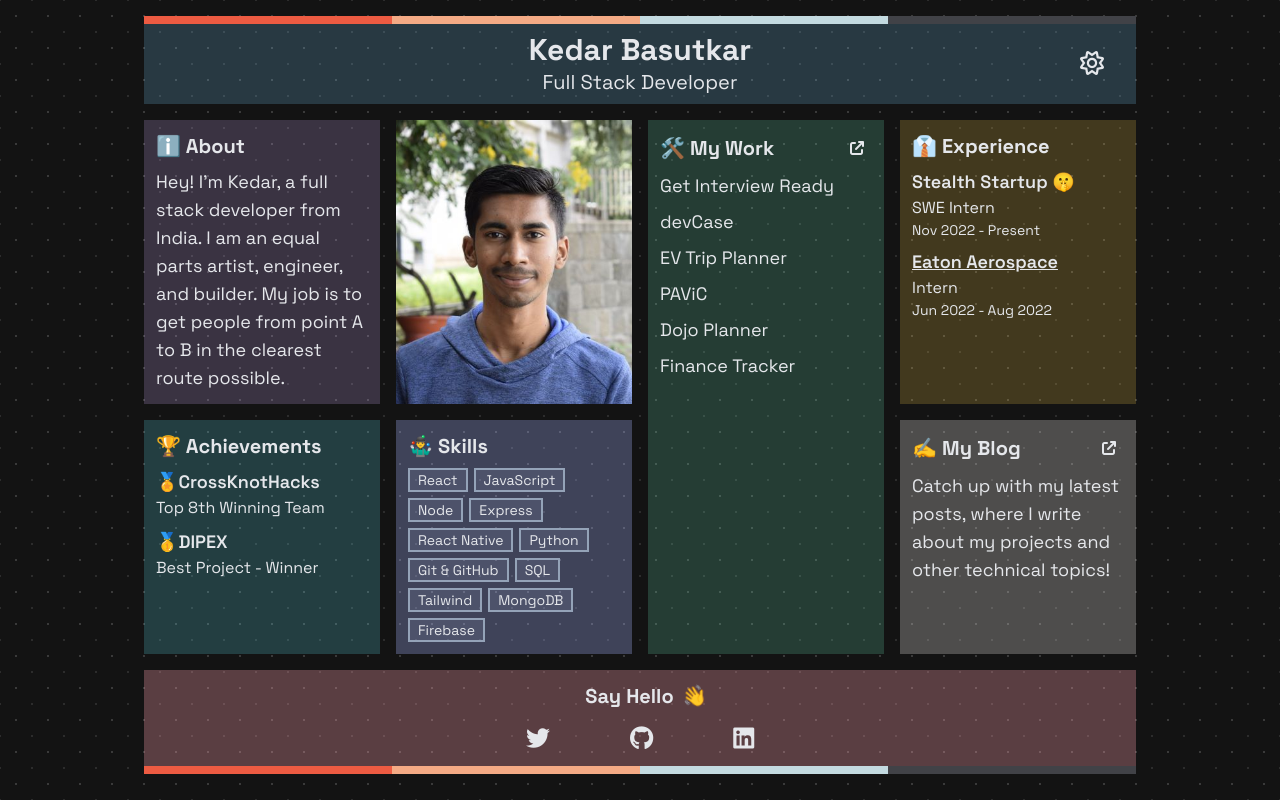
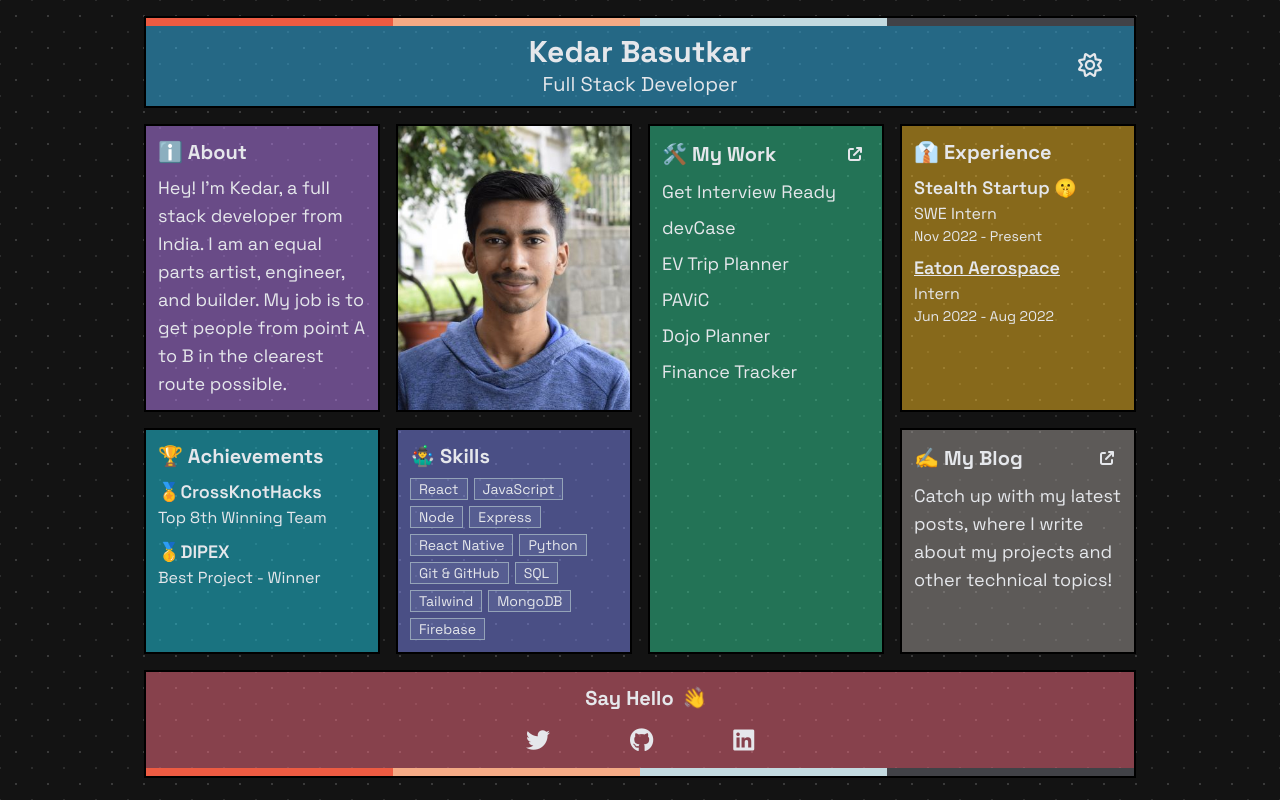
Before and after one commit to kedaroo/portfolio-in-tailiwind, a website: page index.html in a window 1280 px wide. Drawn offline with Linux system fonts and the light colour scheme.

Commit message:
style: card -> shadow & border

```diff
--- a/index.html
+++ b/index.html
@@ -33,7 +33,7 @@
     >
       <!-- Hero Section -->
       <div
-        class="relative w-full bg-sky-300/20 text-center shadow-md shadow-sky-100 dark:shadow-none"
+        class="relative w-full transform border-2 border-black bg-sky-400/50 text-center transition-all hover:shadow-3xl dark:shadow-sky-400"
       >
         <!-- Color Bar -->
         <div class="mb-2 grid h-2 grid-cols-4">
@@ -57,9 +57,7 @@
       <!-- Grid Container -->
       <div class="mt-4 grid flex-1 grid-cols-2 gap-4 pb-4 md:grid-cols-4">
         <!-- About Card -->
-        <div
-          class="card bg-purple-300/20 shadow-md shadow-purple-100 dark:shadow-none"
-        >
+        <div class="card bg-purple-400/50 dark:shadow-purple-400">
           <h2 class="mb-2">ℹ️ About</h2>
           <p>
             Hey! I'm Kedar, a full stack developer from India. I am an equal
@@ -74,14 +72,14 @@
           <img
             src="./assets/photo.JPG"
             alt="display picture"
-            class="h-full transform object-cover transition-all duration-200 ease-in-out hover:scale-95"
+            class="h-full transform border-2 border-black object-cover transition-all duration-200 ease-in-out hover:scale-95 hover:shadow-3xl"
           />
         </div>
         <!--  -->
 
         <!-- My Work Card -->
         <div
-          class="card bg-emerald-300/20 shadow-md shadow-emerald-100 dark:shadow-none md:row-span-2"
+          class="card bg-emerald-400/50 dark:shadow-emerald-400 md:row-span-2"
         >
           <div class="group mb-2 flex items-center justify-between">
             <h2 class="transition-all group-hover:scale-110">
@@ -138,9 +136,7 @@
         <!--  -->
 
         <!-- Experience Card -->
-        <div
-          class="card flex flex-col bg-amber-300/20 shadow-md shadow-amber-100 dark:shadow-none"
-        >
+        <div class="card flex flex-col bg-amber-400/50 dark:shadow-amber-400">
           <h2 class="mb-2">👔 Experience</h2>
           <div class="mb-2">
             <h4 class="font-semibold">Stealth Startup 🤫</h4>
@@ -165,7 +161,7 @@
 
         <!-- Achievements Card -->
         <div
-          class="card relative col-span-2 bg-cyan-300/20 shadow-md shadow-cyan-100 dark:shadow-none md:col-span-1"
+          class="card relative col-span-2 bg-cyan-400/50 dark:shadow-cyan-400 md:col-span-1"
         >
           <div class="mb-2 flex items-center justify-between">
             <h2 class="">🏆 Achievements</h2>
@@ -200,7 +196,7 @@
 
         <!-- Skills Card -->
         <div
-          class="card relative col-span-2 bg-indigo-300/30 shadow-md shadow-indigo-100 dark:shadow-none md:col-span-1"
+          class="card relative col-span-2 bg-indigo-400/50 dark:shadow-indigo-400 md:col-span-1"
         >
           <div class="mb-2 flex items-center justify-between">
             <h2 class="">🤹‍♂️ Skills</h2>
@@ -223,9 +219,7 @@
         <!--  -->
 
         <!-- My Blog Card -->
-        <div
-          class="card bg-stone-300/30 shadow-md shadow-stone-100 dark:shadow-none"
-        >
+        <div class="card bg-stone-400/50 dark:shadow-stone-400">
           <div class="group mb-2 flex items-center justify-between">
             <h2 class="transition-all group-hover:scale-110">
               <a href="https://blog.kedarbasutkar.me/">✍️ My Blog</a>
@@ -245,7 +239,7 @@
 
         <!-- Say Hello Card -->
         <div
-          class="flex flex-col bg-rose-300/30 shadow-md shadow-rose-100 dark:shadow-none md:col-span-4 md:max-h-32"
+          class="flex flex-col border-2 border-black bg-rose-400/50 md:col-span-4 md:max-h-32"
         >
           <div class="mt-3 ml-3 flex flex-1 flex-col justify-between">
             <div class="mb-2 flex items-center space-x-2 md:justify-center">
--- a/input.css
+++ b/input.css
@@ -21,24 +21,16 @@
 }
 
 @layer components {
-  /* .card {
-    @apply transform rounded-xl bg-opacity-60 p-3 transition-all duration-200 ease-in-out hover:scale-95;
-  } */
-
   .card {
-    @apply transform bg-opacity-60 p-3 transition-all duration-200 ease-in-out hover:scale-95;
+    @apply transform border-2 border-black bg-opacity-60 p-3 transition-all duration-200 ease-in-out hover:scale-95 hover:shadow-3xl;
   }
 
   .social-link {
     @apply transform p-2 text-2xl transition-all hover:scale-110;
   }
 
-  /* .skill-pill {
-    @apply rounded-xl border-2 border-slate-400 bg-indigo-200/60 px-2 text-sm dark:bg-indigo-200/10;
-  } */
-
   .skill-pill {
-    @apply border-2 border-slate-400 bg-indigo-200/60 px-2 text-sm dark:bg-indigo-200/10;
+    @apply border border-slate-400 bg-indigo-200/60 px-2 text-sm dark:bg-indigo-200/10;
   }
 
   .project-mockup {
@@ -84,8 +76,8 @@
 
 .light-bg {
   background-color: #ffffff;
-  background-image: radial-gradient(#c3c3c3 0.8px, transparent 0.8px),
-    radial-gradient(#cccccc 0.8px, #f0f0f0 0.8px);
+  /* background-image: radial-gradient(#c3c3c3 0.8px, transparent 0.8px),
+    radial-gradient(#cccccc 0.8px, #f0f0f0 0.8px); */
   background-size: 32px 32px;
   background-position: 0 0, 16px 16px;
 }
--- a/tailwind.config.js
+++ b/tailwind.config.js
@@ -5,6 +5,9 @@ module.exports = {
     extend: {
       fontFamily: {
         sans: ["Space Grotesk", "sans-serif"],
+      },
+      boxShadow: {
+        '3xl': '8px 8px rgba(0, 0, 0)',
       },
       colors: {
         "hero-red": "#ed5b42",
```
Also changed, not shown: css/style.css.
